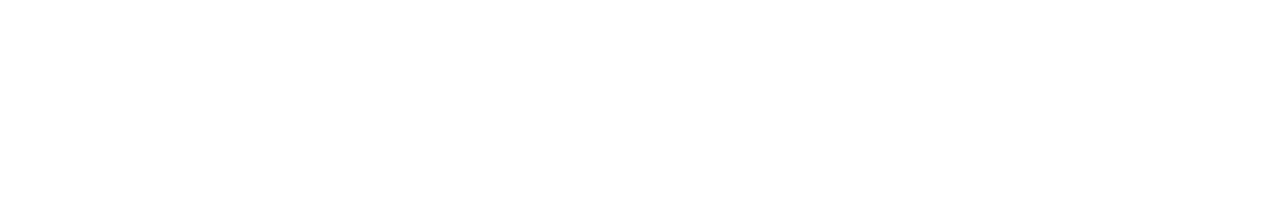
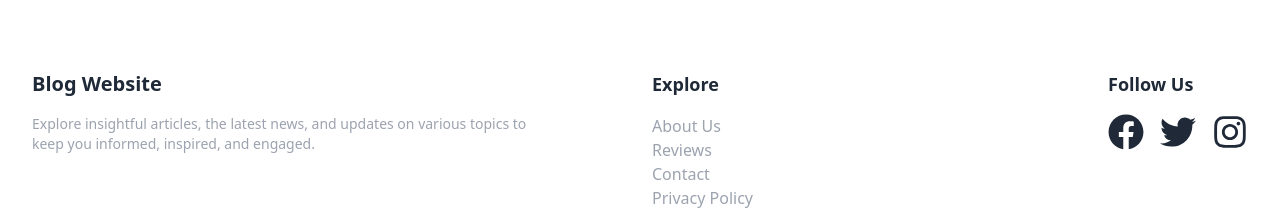
Before and after one commit to Piash2K/blog-website-client, a React (Vite) app: page / in a window 1280 px wide. Shown: the part 742-952 px from the top of the page. Before the commit the page ends 800 px from the top, so only its background shows below. Built offline with nearby package versions, Linux system fonts and the light colour scheme; no server answers.

Commit message:
footer added

```diff
--- /dev/null
+++ b/src/Components/Pages/Footer.jsx
@@ -0,0 +1,77 @@
+import React from 'react';
+import { FaFacebook, FaInstagram, FaTwitter } from 'react-icons/fa';
+import { Link } from 'react-router-dom';
+
+const Footer = () => {
+    return (
+        <footer className="py-16 mt-20">
+            <div className="max-w-7xl mx-auto px-4 sm:px-6 lg:px-8">
+                <div className="grid grid-cols-1 sm:grid-cols-2 gap-6">
+                    <div>
+                        <h2 className="text-xl font-bold mb-4">Blog Website</h2>
+                        <p className="text-gray-400 text-sm w-10/12">
+                            Explore insightful articles, the latest news, and updates on various topics to keep you informed, inspired, and engaged.
+                        </p>
+                    </div>
+                    <div className='flex justify-between'>
+                        <div>
+                            <h2 className="text-lg font-semibold mb-4">Explore</h2>
+                            <ul>
+                                <li>
+                                    <Link><p className='text-gray-400'>About Us</p>
+                                    </Link>
+                                </li>
+                                <li>
+                                    <Link to='/allReviews'><p className='text-gray-400'>
+                                        Reviews
+                                    </p></Link>
+                                </li>
+                                <li>
+                                    <a className='text-gray-400'>
+                                        Contact
+                                    </a>
+                                </li>
+                                <li>
+                                    <a className='text-gray-400'>
+                                        Privacy Policy
+                                    </a>
+                                </li>
+                            </ul>
+                        </div>
+                        <div>
+                            <h2 className="text-lg font-semibold mb-4">Follow Us</h2>
+                            <div className="flex space-x-4">
+                                <a
+                                    href="https://facebook.com"
+                                    target="_blank"
+                                    className=" transition"
+                                >
+                                    <FaFacebook className='text-4xl'></FaFacebook>
+                                </a>
+                                <a
+                                    href="https://twitter.com"
+                                    target="_blank"
+                                    className="transition"
+                                >
+                                    <FaTwitter className='text-4xl'></FaTwitter>
+                                </a>
+                                <a
+                                    href="https://instagram.com"
+                                    target="_blank"
+                                    className=" transition"
+                                >
+                                    <FaInstagram className='text-4xl'></FaInstagram>
+                                </a>
+                            </div>
+                        </div>
+                    </div>
+                </div>
+                <div className="mt-8 text-center text-gray-400 text-sm">
+                    &copy; {new Date().getFullYear()} Blog Website. All rights reserved.
+                </div>
+            </div>
+        </footer>
+    );
+};
+
+export default Footer;
--- a/src/Components/Pages/Home.jsx
+++ b/src/Components/Pages/Home.jsx
@@ -1,12 +1,14 @@
 import React from 'react';
 import RecentBlogs from './RecentBlogs';
 import Newsletter from './Newsletter';
+import Footer from './Footer';
 
 const Home = () => {
     return (
         <div>
             <RecentBlogs></RecentBlogs>
             <Newsletter></Newsletter>
+            <Footer></Footer>
         </div>
     );
 };
```
